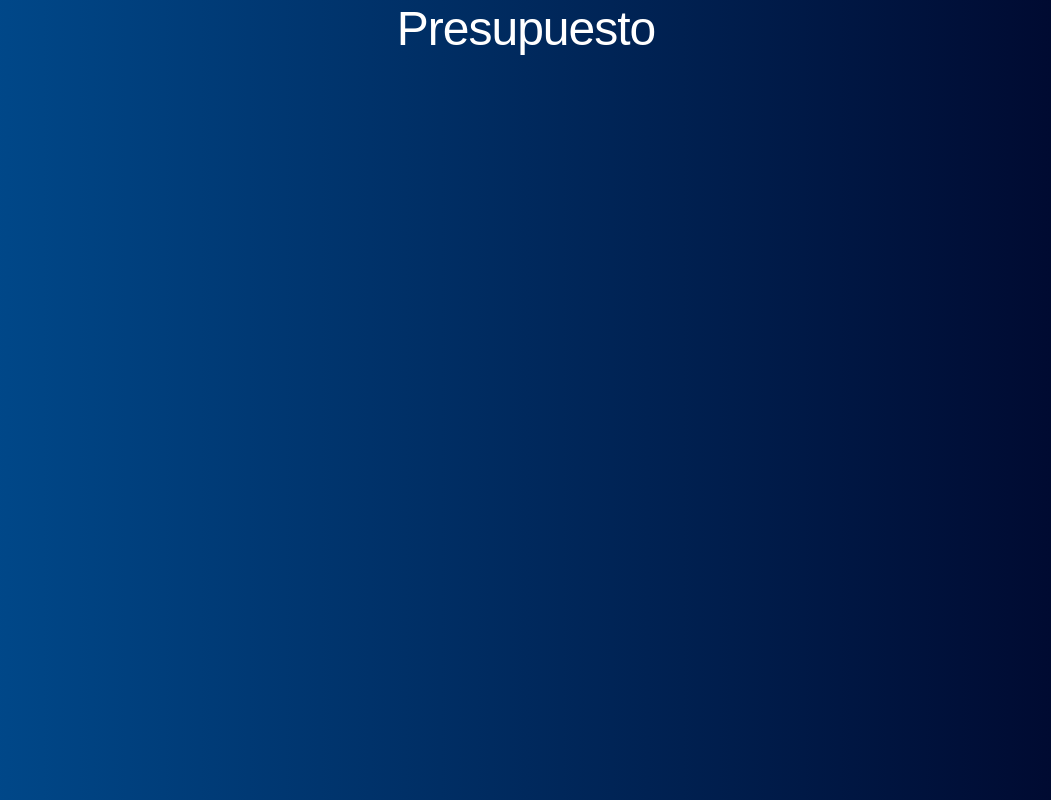
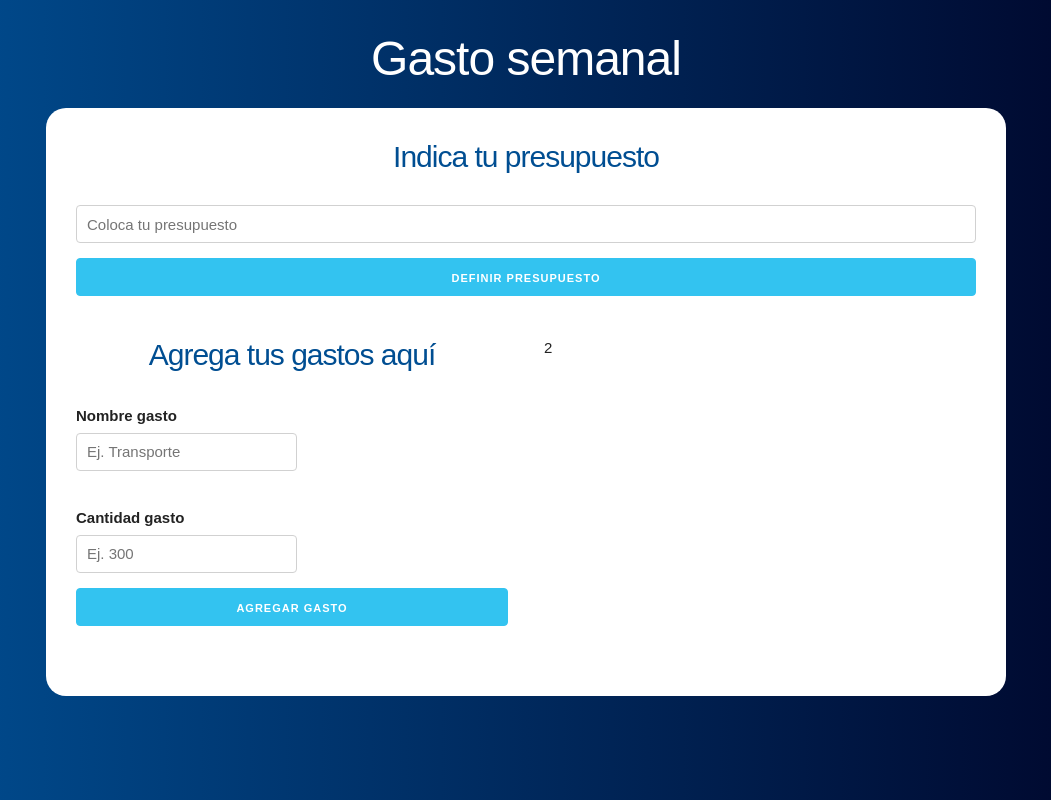
Before and after one commit to AlbertoGarel/React.js-administracion-de-presupuesto, a React (Create React App) app: page / in a window 1280 px wide. Shown: the whole page, without its empty margins (114-1165 px from the left). Built offline with nearby package versions, Linux system fonts and the light colour scheme.

Commit message:
Added form and others

```diff
--- a/src/App.js
+++ b/src/App.js
@@ -1,6 +1,32 @@
-import React from "react";
+import React, { useState } from "react";
+import Pregunta from "./components/Pregunta";
+import Formulario from "./components/Formulario";
 
 function App() {
-  return <h1>Presupuesto</h1>;
+  //Define state
+  const [presupuesto, guardaPresupuesto] = useState(0);
+  const [restante, guardarRestante] = useState(0);
+  const [mostrarPregunta, actualizarPregunta] = useState(true);
+
+  return (
+    <div className="container">
+      <header>
+        <h1>Gasto semanal</h1>
+
+        <div className="contenido-principal contenido">
+          <Pregunta
+            guardaPresupuesto={guardaPresupuesto}
+            guardarRestante={guardarRestante}
+          />
+          <div className="row">
+            <div className="one-half column">
+              <Formulario />
+            </div>
+            <div className="one-half column">2</div>
+          </div>
+        </div>
+      </header>
+    </div>
+  );
 }
 export default App;
--- /dev/null
+++ b/src/components/Error.js
@@ -0,0 +1,11 @@
+import React from "react";
+
+const Error = ({ mensaje }) => {
+  return (
+    <div>
+      <p className="alert alert-danger error">{mensaje}</p>
+    </div>
+  );
+};
+
+export default Error;
--- /dev/null
+++ b/src/components/Formulario.js
@@ -0,0 +1,29 @@
+import React, { useState } from "react";
+
+const Formulario = () => {
+  return (
+    <form>
+      <h2>Agrega tus gastos aquí</h2>
+
+      <div className="campo">
+        <label>Nombre gasto</label>
+        <input
+          type="text"
+          classname="u-full-width"
+          placeholder="Ej. Transporte"
+        />
+      </div>
+      <div className="campo">
+        <label>Cantidad gasto</label>
+        <input type="number" classname="u-full-width" placeholder="Ej. 300" />
+        <input
+          type="submit"
+          className="button-primary u-full-width"
+          value="Agregar gasto"
+        />
+      </div>
+    </form>
+  );
+};
+
+export default Formulario;
--- /dev/null
+++ b/src/components/Pregunta.js
@@ -0,0 +1,53 @@
+import React, { Fragment, useState } from "react";
+import Error from "./Error";
+
+const Pregunta = ({ guardarRestante, guardaPresupuesto }) => {
+  //define state
+  const [cantidad, guardarCantidad] = useState(0);
+  const [error, guardarError] = useState(false);
+
+  //Function define budget
+  const definirPresupuesto = ev => {
+    guardarCantidad(parseInt(ev.target.value, 10));
+  };
+
+  //submit
+  const agregarPresupuesto = ev => {
+    ev.preventDefault();
+
+    //validate
+    if (cantidad < 1 || isNaN(cantidad)) {
+      guardarError(true);
+      return;
+    }
+    //success
+    guardarError(false);
+    guardaPresupuesto(cantidad);
+    guardarCantidad(cantidad);
+  };
+
+  return (
+    <Fragment>
+      <h2>Indica tu presupuesto</h2>
+
+      {error ? <Error mensaje="El presupuesto es incorrecto" /> : null}
+
+      <form onSubmit={agregarPresupuesto}>
+        <input
+          className="u-full-width"
+          type="number"
+          placeholder="Coloca tu presupuesto"
+          onChange={definirPresupuesto}
+        />
+
+        <input
+          className="button-primary u-full-width"
+          type="submit"
+          value="Definir presupuesto"
+        />
+      </form>
+    </Fragment>
+  );
+};
+
+export default Pregunta;
```
